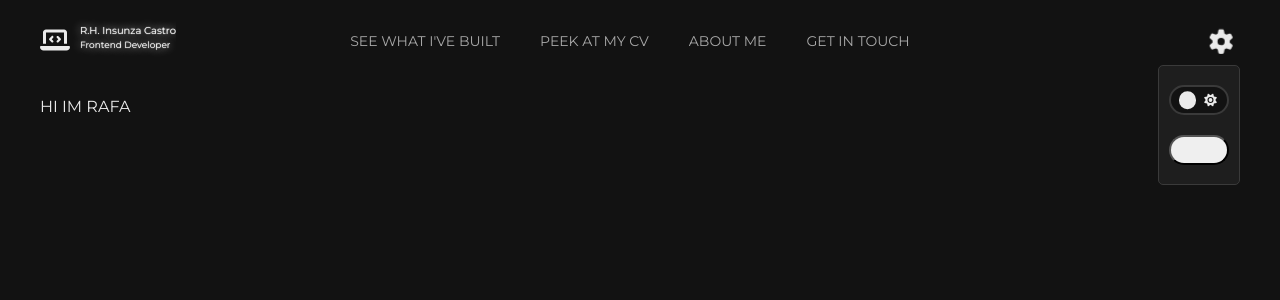
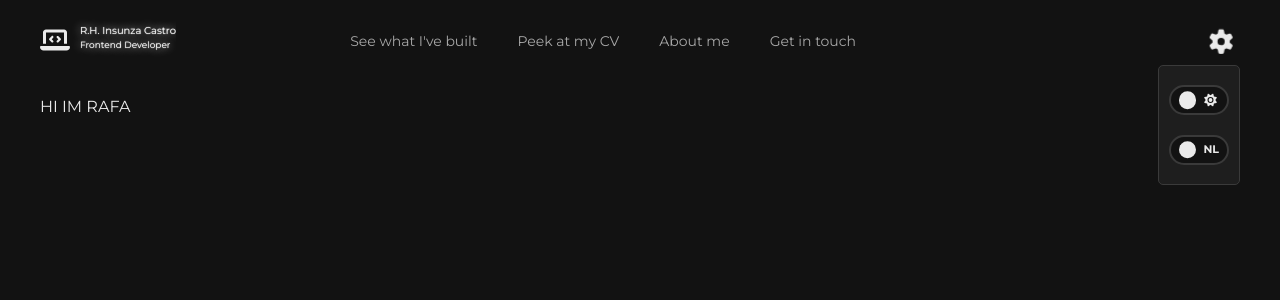
Before and after one commit to rafainsunza/portfolio, a React (Vite) app: page / in a window 1280 px wide. Both pictures are taken after a click on the button 1220 px from the left and 116 px from the top of the page. Shown: the part 75-375 px from the top of the page. Built offline with nearby package versions, Linux system fonts and the light colour scheme.

Commit message:
Create language context and toggle

```diff
--- a/src/components/branding/branding.jsx
+++ b/src/components/branding/branding.jsx
@@ -4,11 +4,8 @@ import { FontAwesomeIcon } from "@fortawesome/react-fontawesome";
 import { faLaptopCode } from "@fortawesome/free-solid-svg-icons";
 
 const Branding = ({ hideOnDesktop }) => {
-  const classNames = ["branding"];
-  if (hideOnDesktop) classNames.push("display-none__desktop");
-
   return (
-    <div className={classNames.join(" ")}>
+    <div className={`branding ${hideOnDesktop ? "display-none__desktop" : ""}`}>
       <FontAwesomeIcon icon={faLaptopCode} className="branding__icon" />
       <div className="branding__text-container">
         <p className="branding__name">R.H. Insunza Castro</p>
--- /dev/null
+++ b/src/components/language-toggle/language-toggle.jsx
@@ -0,0 +1,23 @@
+import "./language-toggle.scss";
+import { FontAwesomeIcon } from "@fortawesome/react-fontawesome";
+import { useTranslations } from "../../context/language-context";
+
+const LanguageToggle = () => {
+  const { language, setLanguage } = useTranslations();
+
+  const handleClick = () => {
+    language === "en" ? setLanguage("nl") : setLanguage("en");
+  };
+
+  return (
+    <div className="language-toggle">
+      <button className="language-toggle__button" onClick={handleClick}>
+        <div className={`language-toggle__dot ${language === "nl" ? "nl" : ""}`}></div>
+        <div className="language-toggle__language">EN</div>
+        <div className="language-toggle__language">NL</div>
+      </button>
+    </div>
+  );
+};
+
+export default LanguageToggle;
--- /dev/null
+++ b/src/components/language-toggle/language-toggle.scss
@@ -0,0 +1,38 @@
+@import "../../index.scss";
+
+.language-toggle {
+  &__button {
+    position: relative;
+    display: flex;
+    justify-content: space-evenly;
+    align-items: center;
+    height: 30px;
+    width: 60px;
+    padding: 0;
+    border: 2px solid var(--border);
+    border-radius: 20px;
+    background-color: var(--background);
+    cursor: pointer;
+    color: var(--primary-font);
+    font-size: 11px;
+    font-weight: bold;
+  }
+
+  &__dot {
+    position: absolute;
+    top: 50%;
+    left: 7.5px;
+    transform: translateY(-50%);
+    width: 17.5px;
+    height: 17.5px;
+    border-radius: 100%;
+    background-color: var(--primary-text);
+    color: var(--background);
+    font-size: 12px;
+    transition: left 0.3s ease-in-out, background-color 0.3s ease;
+
+    &.nl {
+      left: 57%;
+    }
+  }
+}
--- a/src/components/navbar/navbar.jsx
+++ b/src/components/navbar/navbar.jsx
@@ -2,8 +2,11 @@ import "./navbar.scss";
 import Branding from "../branding/branding";
 import Settings from "../settings/settings";
 import React from "react";
+import { useTranslations } from "../../context/language-context";
 
 const Navbar = React.forwardRef(({ isOpen, activeSection, setIsOpen }, ref) => {
+  const { translation } = useTranslations();
+
   const handleClick = () => {
     setIsOpen(false);
   };
@@ -24,24 +27,24 @@ const Navbar = React.forwardRef(({ isOpen, activeSection, setIsOpen }, ref) => {
             className={`navbar__nav-link ${activeSection === "projects" ? "active" : ""}`}
             onClick={handleClick}
           >
-            SEE WHAT I'VE BUILT
+            {translation("navbar.projects")}
           </a>
           <a href="#cv" className={`navbar__nav-link ${activeSection === "cv" ? "active" : ""}`} onClick={handleClick}>
-            PEEK AT MY CV
+            {translation("navbar.cv")}
           </a>
           <a
             href="#about"
             className={`navbar__nav-link ${activeSection === "about" ? "active" : ""}`}
             onClick={handleClick}
           >
-            ABOUT ME
+            {translation("navbar.about")}
           </a>
           <a
             href="#contact"
             className={`navbar__nav-link ${activeSection === "contact" ? "active" : ""}`}
             onClick={handleClick}
           >
-            GET IN TOUCH
+            {translation("navbar.contact")}
           </a>
         </div>
       </nav>
--- a/src/components/navbar/navbar.scss
+++ b/src/components/navbar/navbar.scss
@@ -18,6 +18,15 @@
   border-radius: 7.5px 7.5px 0 0;
   background-color: var(--container-background);
 
+  &.open {
+    transform: translateY(0);
+    transition-delay: 0s;
+
+    @media (min-width: $breakpoint-xs) {
+      transform: translateX(0);
+    }
+  }
+
   @media (min-width: $breakpoint-xs) {
     top: 0;
     transform: translateY(0) translateX(-100%);
@@ -32,6 +41,7 @@
   @media (min-width: $breakpoint-md-lg) {
     position: static;
     transform: translateX(0);
+    transition: none;
     flex-direction: row;
     justify-content: space-between;
     align-items: center;
@@ -51,15 +61,6 @@
 
   @media (min-width: $breakpoint-xl) {
     margin: 0 auto;
-  }
-
-  &.open {
-    transform: translateY(0);
-    transition-delay: 0s;
-
-    @media (min-width: $breakpoint-xs) {
-      transform: translateX(0);
-    }
   }
 
   &__center-container {
--- a/src/components/settings/settings.jsx
+++ b/src/components/settings/settings.jsx
@@ -4,6 +4,7 @@ import { FontAwesomeIcon } from "@fortawesome/react-fontawesome";
 import { faGear } from "@fortawesome/free-solid-svg-icons";
 import { useEffect, useRef, useState } from "react";
 import ThemeToggle from "../theme-toggle/theme-toggle";
+import LanguageToggle from "../language-toggle/language-toggle";
 
 const Settings = () => {
   const [isOpen, setIsOpen] = useState(false);
@@ -32,7 +33,7 @@ const Settings = () => {
 
       <div className={`settings__button-container ${isOpen ? "open" : ""}`}>
         <ThemeToggle />
-        <button></button>
+        <LanguageToggle />
       </div>
     </div>
   );
--- a/src/components/settings/settings.scss
+++ b/src/components/settings/settings.scss
@@ -57,12 +57,6 @@
     @media (min-width: $breakpoint-lg) {
       right: 40px;
     }
-
-    & button {
-      width: 60px;
-      height: 30px;
-      border-radius: 20px;
-    }
   }
 }
 
--- /dev/null
+++ b/src/context/language-context.jsx
@@ -0,0 +1,26 @@
+import { createContext, useContext, useEffect, useState } from "react";
+import en from "../data/translations/en.json";
+import nl from "../data/translations/nl.json";
+
+const translations = { en, nl };
+
+const LanguageContext = createContext();
+
+export const LanguageProvider = ({ children }) => {
+  const [language, setLanguage] = useState(() => {
+    return localStorage.getItem("language") || "en";
+  });
+
+  useEffect(() => {
+    localStorage.setItem("language", language);
+  }, [language]);
+
+  const translation = (key) => {
+    const keys = key.split(".");
+    return keys.reduce((object, key) => object[key], translations[language]);
+  };
+
+  return <LanguageContext.Provider value={{ language, setLanguage, translation }}>{children}</LanguageContext.Provider>;
+};
+
+export const useTranslations = () => useContext(LanguageContext);
--- /dev/null
+++ b/src/data/translations/en.json
@@ -0,0 +1,8 @@
+{
+  "navbar": {
+    "projects": "See what I've built",
+    "cv": "Peek at my CV",
+    "about": "About me",
+    "contact": "Get in touch"
+  }
+}
--- /dev/null
+++ b/src/data/translations/nl.json
@@ -0,0 +1,8 @@
+{
+  "navbar": {
+    "projects": "Mijn projecten",
+    "cv": "Bekijk mijn CV",
+    "about": "Over mij",
+    "contact": "Neem contact op"
+  }
+}
--- a/src/main.jsx
+++ b/src/main.jsx
@@ -1,11 +1,14 @@
+import "./index.scss";
 import { StrictMode } from "react";
 import { createRoot } from "react-dom/client";
-import "./index.scss";
+import { LanguageProvider } from "./context/language-context.jsx";
 
 import App from "./App.jsx";
 
 createRoot(document.getElementById("root")).render(
   <StrictMode>
-    <App />
+    <LanguageProvider>
+      <App />
+    </LanguageProvider>
   </StrictMode>
 );
```
